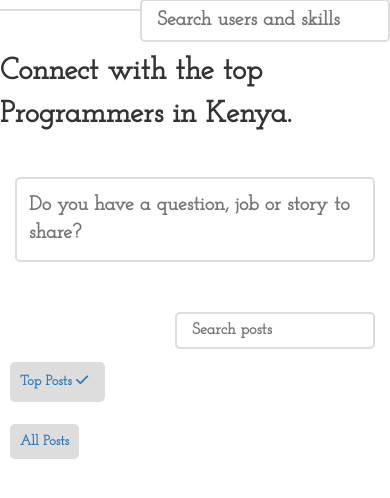
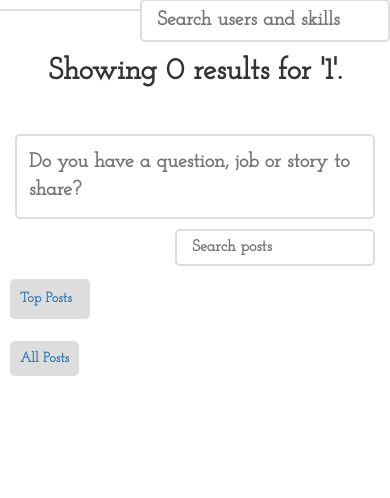
Before and after one commit to alwaysincharge/kenya_coder_hub, a PHP site: page /home?keywords=1 in a window 390 px wide. Shown: the part 101-599 px from the top of the page. Run offline with PHP 8.4, Linux system fonts and the light colour scheme; the visitor is signed in with stand-in values (Sample User, id 1); tables that the repository leaves empty or names only in its code hold one stand-in row (values such as "Sample post"); some libraries are stand-ins or nearby versions.

Commit message:
Primary index page features are completed.

```diff
--- a/includes/all_classes_and_functions.php
+++ b/includes/all_classes_and_functions.php
@@ -13,3 +13,5 @@
 <?php include_once('reply_class.php'); ?>
 
 <?php include_once('message_class.php'); ?>
+
+<?php include_once('search_class.php'); ?>
--- /dev/null
+++ b/includes/search_class.php
@@ -0,0 +1,43 @@
+<?php
+
+require_once('database_class.php');
+
+
+
+class Search {
+
+
+
+
+          public function search_through_posts($keyword1_input, $keyword2_input) {
+
+          global $database;
+
+          $stmt = $database->connection->prepare("SELECT forum.title, forum.id, forum.body, forum.code, forum.owner, users.img_path, users.username from forum INNER JOIN users ON users.id = forum.owner where forum.title like ? or forum.body like ?  order by forum.id desc limit 30");
+
+          $stmt->bind_param("ss", $keyword1, $keyword2);
+
+          $keyword1 = $keyword1_input;
+
+          $keyword2 = $keyword2_input;
+
+          $stmt->execute();
+
+          return $stmt;
+
+         }
+
+
+
+
+
+
+}
+
+
+
+$search = new Search();
+
+
+
+?>
--- a/public_html/css/style.css
+++ b/public_html/css/style.css
@@ -114,12 +114,29 @@ width: 70%; float: right; margin-top: 20px;
     height: 65px; width: 65px; border-radius: 5px; margin-left: 5px;
 }
 
+.comment-1 {
+    margin-top: -9px; font-family: Josefin Slab; font-weight: bolder;
+}
+
+.comment-2 {
+    font-size: 15px; margin-left: 10px;
+}
+
+.home-search {
+    border-radius: 5px; border: 2px solid #ddd;  padding-left: 15px; padding-top: 5px; padding-bottom: 5px; font-family: Josefin Slab; font-weight: bolder; font-size: 16px;
+    width: 200px; margin-left: 10px;
+}
+
 .choose-page {
     margin-left: -5px; width: 80px; font-family: Josefin Slab; font-weight: bolder; padding: 10px; border-radius: 5px; margin-right: 10px; background: #ddd; margin-top: 30px;
 }
 
 .post-username {
     font-family: Josefin Slab; font-weight: bolder; font-size: 20px; text-decoration: none ! important;
+}
+
+.home-head {
+    display: table; margin: 0 auto; font-family: Josefin Slab; font-weight: bolder; font-size: 30px; margin-top: -20px; margin-bottom: 40px;
 }
 
 .post-title {
--- a/public_html/index.php
+++ b/public_html/index.php
@@ -30,7 +30,32 @@
 
  <div class="row div-width">
 
-     <p style="display: table; margin: 0 auto; font-family: Josefin Slab; font-weight: bolder; font-size: 30px; margin-top: -20px; margin-bottom: 40px;">Connect with the top Programmers in Kenya.</p>
+
+
+     <?php if (!isset($_GET['keywords'])) { ?>
+
+      <p class="home-head">Connect with the top Programmers in Kenya.</p>
+
+     <?php } ?>
+
+
+
+
+
+     <?php if (isset($_GET['keywords'])) {
+
+        $search_posts2 = $search->search_through_posts('%' . $_GET['keywords'] . "%", '%' . $_GET['keywords'] . "%");
+
+        $search_posts_result2 = $search_posts2->get_result();
+
+        echo "<p class='home-head'>Showing {$search_posts_result2->num_rows} results for '{$_GET['keywords']}'.</p>";
+
+     } ?>
+
+
+
+
+
 
 
      <div class="col-md-9">
@@ -69,15 +94,9 @@
 
 
 
+              <?php if ((isset($_GET['state'])) &&   ($_GET['state'] == 'all')) { ?>
 
-
-
-
-
-
-                <?php if ((isset($_GET['state'])) &&   ($_GET['state'] == 'all')) { ?>
-
-                <?php
+              <?php
 
 
                $results_per_page = 3;
@@ -160,7 +179,7 @@
 
                 while($num = $num_comments_result->fetch_assoc()) { ?>
 
-                <p style="margin-top: -9px; font-family: Josefin Slab; font-weight: bolder; "><span class="glyphicon glyphicon-comment" style="color: #ddd;"></span><span style="font-size: 15px; margin-left: 10px;"><?php echo $num['count'];  ?></span></p>
+                <p class="comment-1"><span class="glyphicon glyphicon-comment" style="color: #ddd;"></span><span class="comment-2"><?php echo $num['count'];  ?></span></p>
 
 
                 <?php }?>
@@ -190,18 +209,7 @@
 
 
 
-
-
-
-
-
-
-
-
-
-
-
-                <?php if ($_GET['state'] != 'all') { ?>
+                <?php if (($_GET['state'] != 'all') && (!isset($_GET['keywords']))) { ?>
 
                 <?php
 
@@ -285,7 +293,84 @@
 
                 while($num2 = $num_comments_result->fetch_assoc()) { ?>
 
-                <p style="margin-top: -9px; font-family: Josefin Slab; font-weight: bolder; "><span class="glyphicon glyphicon-comment" style="color: #ddd;"></span><span style="font-size: 15px; margin-left: 10px;"><?php echo $num2['count'];  ?></span></p>
+                <p class="comment-1"><span class="glyphicon glyphicon-comment" style="color: #ddd;"></span><span class="comment-2"><?php echo $num2['count'];  ?></span></p>
+
+
+                <?php }?>
+
+                </div>
+
+                </div>
+
+                <?php }
+
+
+                ?>
+
+                 <?php  } ?>
+
+
+
+
+
+
+
+                <?php if (isset($_GET['keywords'])) { ?>
+
+                <?php
+
+
+                $search_posts = $search->search_through_posts('%' . $_GET['keywords'] . "%", '%' . $_GET['keywords'] . "%");
+
+                $search_posts_result = $search_posts->get_result();
+
+
+                while($rowsearch = $search_posts_result->fetch_assoc()) { ?>
+
+
+                <div class="row single-post">
+
+
+                <div class="col-xs-2" style="">
+
+                    <div class="dropdown">
+
+                        <img class="post-img"  src='<?php echo $rowsearch['img_path'];  ?>' />
+
+                        <div class='dropdown-content post-drop'>
+
+                        </div>
+
+                    </div>
+
+                </div>
+
+
+                <div class="col-xs-10">
+
+
+                <p class="title-username">
+
+                <span class="post-username"><a href="/fridaycamp/public_html/user/<?php echo $rowsearch['username']; ?>"><?php echo $rowsearch['username'];  ?></a></span>
+
+                <a href='post/<?php echo $rowsearch['id']; ?>' class="post-title"> <?php echo substr($rowsearch['title'], 0, 80); if (strlen($rowsearch['title']) > 70) {echo "...";}  ?></a>
+
+                </p>
+
+
+                <p class="post-body">  <a href='post/<?php echo $rowsearch['id']; ?>' style="color: black;"><?php echo substr($rowsearch['body'], 0, 300); if (strlen($rowsearch['body']) > 260) {echo "...";}  ?></a> </p>
+
+
+                <?php
+
+                $num_comments = $comment->get_number_of_comments($rowsearch['id']);
+
+                $num_comments_result = $num_comments->get_result();
+
+
+                while($num = $num_comments_result->fetch_assoc()) { ?>
+
+                <p class="comment-1"><span class="glyphicon glyphicon-comment" style="color: #ddd;"></span><span class="comment-2"><?php echo $num['count'];  ?></span></p>
 
 
                 <?php }?>
@@ -300,36 +385,19 @@
                 ?>
 
 
+                     <?php }
 
 
-
-       <?php  } ?>
+                ?>
 
 
 
 
 
 
+                       <?php
 
-
-
-
-
-
-
-
-
-
-
-
-
-
-
-
-
-
-
-
+                       if (!isset($_GET['keywords'])) { ?>
 
                        <div class="pagination-head">
 
@@ -383,7 +451,10 @@
 
                          </div>
 
+                       <?php }
 
+
+                    ?>
 
 
 
@@ -414,25 +485,30 @@
 
      <div class="col-md-3" style="padding-bottom: 40px;">
 
-          <form class="search1" method="get" action="resulting.php">
 
-              <input maxlength="100" name="keywords" style="border-radius: 5px; border: 2px solid #ddd;  padding-left: 15px; padding-top: 5px; padding-bottom: 5px; font-family: Josefin Slab; font-weight: bolder; font-size: 16px;
-    width: 200px; margin-left: 10px;" placeholder="Search posts" />
+              <form class="search1" method="get" action="index.php?search=<?php echo $_GET['keywords'];  ?>">
+
+              <input maxlength="100" name="keywords" class="home-search" placeholder="Search posts" />
 
               <input style="display: none;" type="submit" name="submit" value="submit" />
 
               </form>
 
 
+
+
                <div>
 
                <br>
 
-               <a href="index.php"><p class="choose-page" style="<?php if ($_GET['state'] != 'all') { echo "width: 95px;"; }   ?>">Top Posts
+               <a href="index.php"><p class="choose-page" style="<?php if (($_GET['state'] != 'all') && (!isset($_GET['keywords']))) { echo "width: 95px;"; }   ?>">Top Posts
 
-               <?php if ($_GET['state'] != 'all') { echo "<i class='fa fa-check' aria-hidden='true'></i>"; }   ?></p></a>
+               <?php if (($_GET['state'] != 'all') && (!isset($_GET['keywords']))) { echo "<i class='fa fa-check' aria-hidden='true'></i>"; }   ?></p></a>
 
                <br>
+
+
+
 
                <a href="index.php?state=all" class="choose-page">All Posts <?php if ($_GET['state'] == 'all') { echo "<i class='fa fa-check' aria-hidden='true'></i>"; }   ?></a>
 
```
